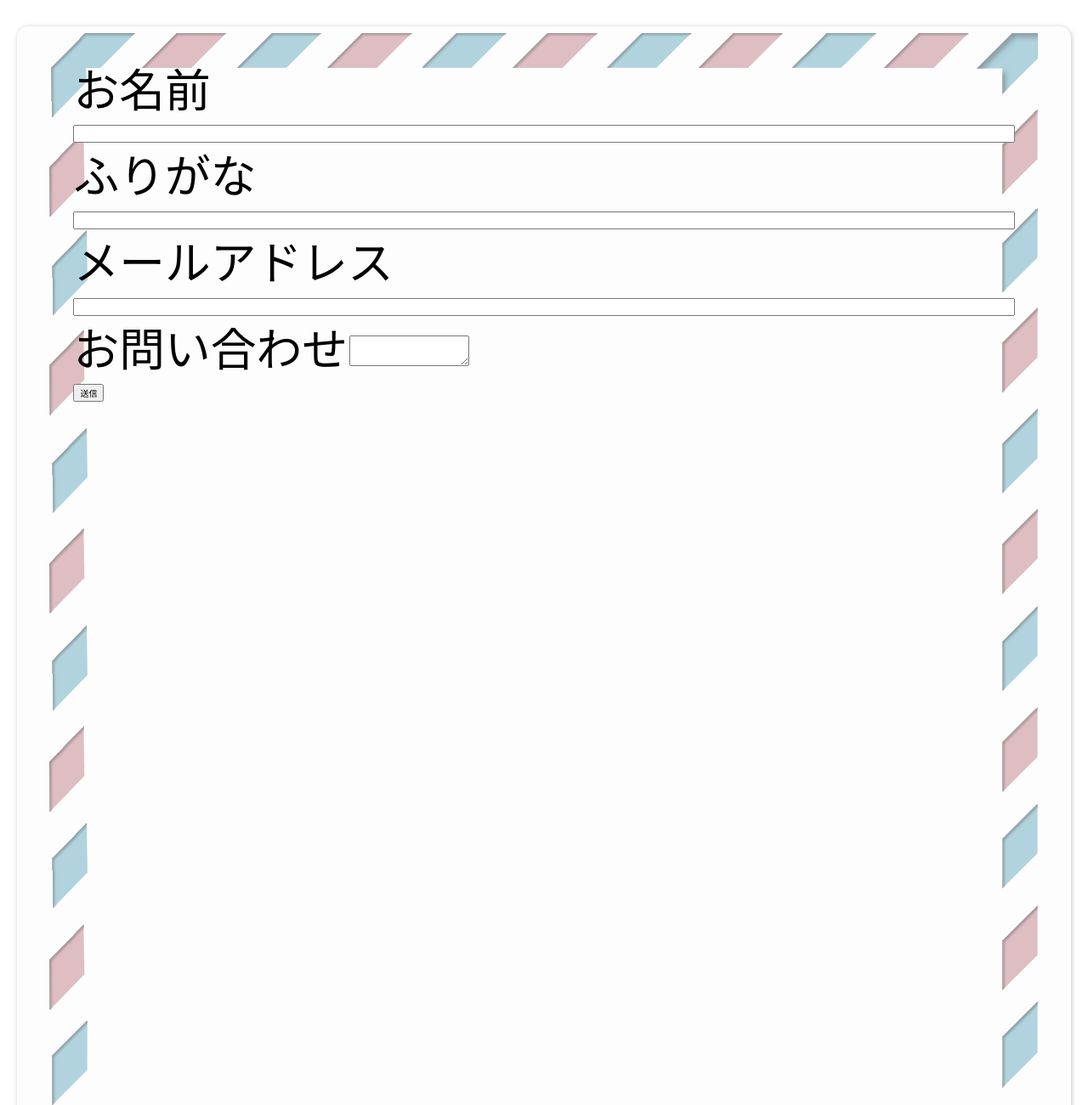
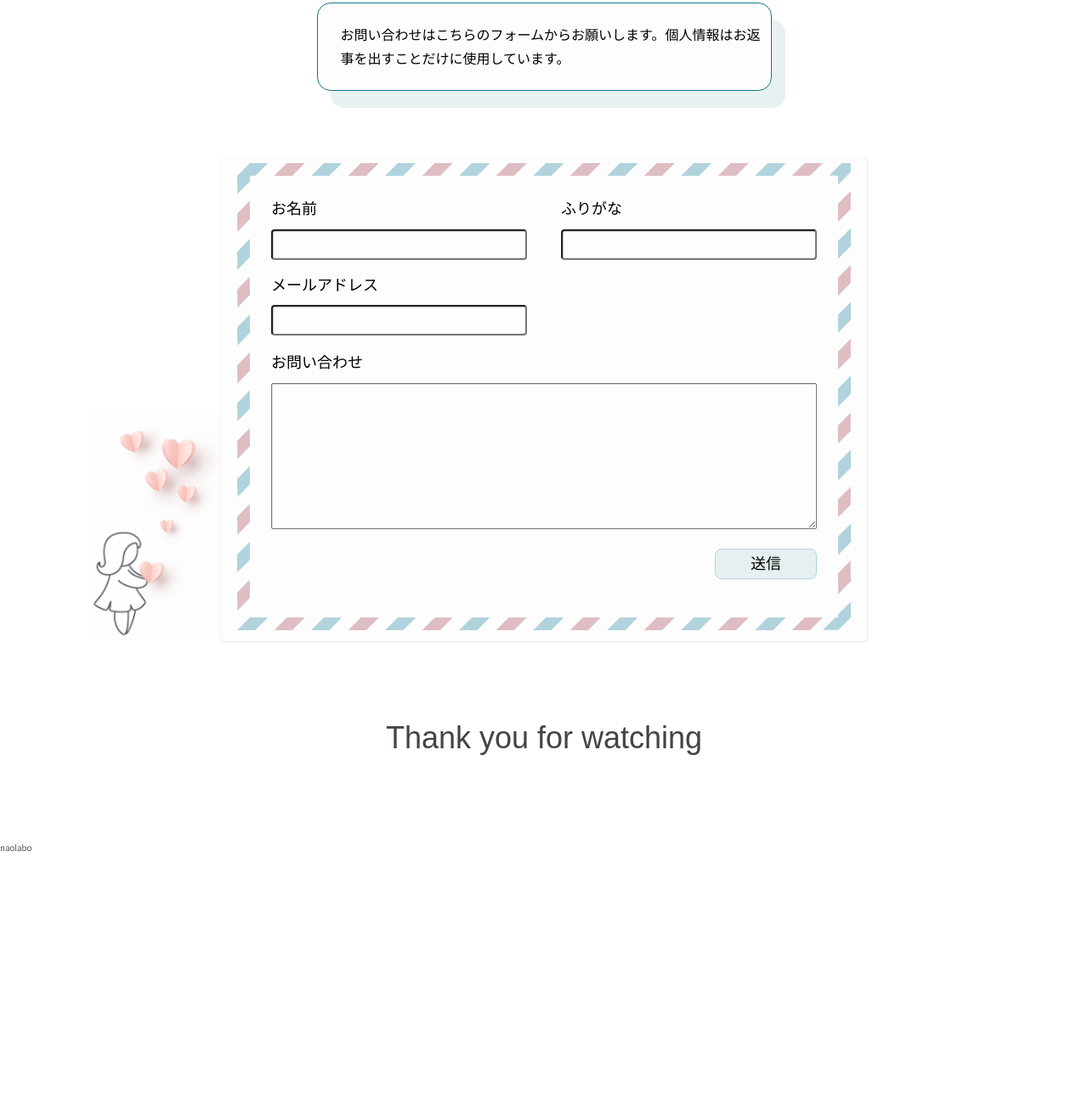
Before and after one commit to zaki358/nao-portfolio, a website built with webpack: page src/index.html in a window 1280 px wide. Shown: the part 5183-6484 px from the top of the page at 85% size. After the commit the page ends 6188 px from the top, so only its background shows below. Built offline with nearby package versions, Linux system fonts and the light colour scheme; a web font is replaced by a local one.

Commit message:
contact完成

```diff
--- a/src/index.html
+++ b/src/index.html
@@ -412,13 +412,14 @@
         </div>
         <h3 class="p-about__sub-heading c-font__sub-heading--green">お問い合わせ</h3>
         <div class="p-contact__caption">
-          <p>
+          <p class="c-font__text">
             お問い合わせはこちらのフォームからお願いします。個人情報はお返事を出すことだけに使用しています。
           </p>
         </div>
         <div class="p-contact__outer">
           <div class="p-contact__inner">
             <form class="p-form__area" action="#" method="" name="contact-form">
+              <div class="p-form__one-line">
                 <div class="p-form__name">
                   <label for="name" class="c-font__form">お名前</label>
                   <input type="text" id="name" name="your-name">
@@ -431,23 +432,28 @@
                   <label for="email" class="c-font__form">メールアドレス</label>
                   <input type="email" id="email" name="your-email">
                 </div>
+              </div>
               <div class="p-form__message">
                 <label for="message" class="c-font__form">お問い合わせ</label>
                 <textarea id="message" name="your-message"></textarea>
               </div>
-              <input type="submit" value="送信">
+              <input class="c-font__form--btn" type="submit" value="送信">
             </form>
           </div>
+          <img class="p-contact__form--img c-img__form" src="<%= require('./images/front-page_contact_human.png') %>"
+            alt="">
         </div>
         <div class="p-contact__thank">
+          <p class="p-contact__one-word c-font__contact--thank">Thank you for watching</p>
         </div>
-        <img src="" alt="">
-        <p>Thank you for watching</p>
+        <img class="p-contact__img--human c-img__human" src="<%= require('./images/front-page_contact_human.png') %>"
+          alt="">
+
 
       </section>
     </main>
     <footer class="l-footer p-footer">
-
+      <p>naolabo</p>
     </footer>
   </div>
 </body>
--- a/src/scss/object/component/_font.scss
+++ b/src/scss/object/component/_font.scss
@@ -100,6 +100,26 @@
   }
   &__form {
     @include mixin.gothic400;
-    font-size: 4.2vw;
+    font-size  : 1.6rem;
+    line-height: 0.7rem;
+    @include mixin.media(pc) {
+      font-size  : 1.8rem;
+      line-height: 2.8rem;
+    }
+  }
+  &__form--btn {
+    @include mixin.gothic400;
+    font-size  : 1.8rem;
+    line-height: 2.6rem;
+  }
+  &__contact--thank {
+    @include mixin.coquette300;
+    font-size  : 2.4rem;
+    line-height: 1.8rem;
+    color      : #444444;
+    @include mixin.media(pc) {
+      font-size : 3.6rem;
+      line-height: 2.8rem;
+    }
   }
 }
--- a/src/scss/object/component/_img.scss
+++ b/src/scss/object/component/_img.scss
@@ -52,4 +52,19 @@
     object-fit   : contain;
     border-radius: 9px;
   }
+  &__form {
+    object-fit: contain;
+    @include mixin.media(pc) {
+      width : min(170px, 12vw);
+      height: auto;
+    }
+  }
+  &__human {
+    height    : 50vw;
+    object-fit: contain;
+    @include mixin.media(tab) {
+      width : min(24vw,170px);
+      height: auto;
+    }
+  }
 }
--- a/src/scss/object/project/_contact.scss
+++ b/src/scss/object/project/_contact.scss
@@ -3,12 +3,14 @@
 
 .p-contact {
   &__wrapper {
+    position  : relative;
     margin-top: 100px;
     padding   : 0 20px;
   }
   &__caption {
     padding      : 22px 12px 24px 27px;
-    width        : 95%;
+    margin       : 115px auto 0 auto;
+    width        : min(95%, 535px);
     height       : auto;
     background   : #FDFDFD;
     border       : 0.1px solid #157788;
@@ -19,27 +21,76 @@
     }
   }
   &__outer {
-    margin-top       : 80px;
-    width            : 100%;
-    height           : 139vw;
-    background-color: val.$white;
-    border-radius    : 1.05vw;
-    box-shadow       : 0.065vw 0.065vw 0.42vw rgba(66, 61, 60, 0.3);
-    padding          : 8px 3vw;
+    display          : flex;
+    justify-content  : center;
+    align-items      : center;
+    margin           : 80px auto 0 auto;
+    width            : 335px;
+    height           : 533px;
+    background-color : val.$white;
+    border-radius    : 4px;
+    box-shadow       : 0.25px 0.25px 1.5px rgba(66, 61, 60, 0.3);
     @include mixin.media(pc) {
-
+      position: relative;
+      width   : 760px;
+      height  : 568px;
     }
   }
   &__inner {
-    width            : 100%;
-    height           : 100%;
+    width            : 95%;
+    height           : 98%;
     background-image : url("@images/front-page_contact_form_background_blue_sp.svg"), url("@images/front-page_contact_form_background_pink_sp.svg");
     background-repeat: no-repeat;
     background-size  : 100%;
-    padding: 28px;
+    padding          : 28px;
     @include mixin.media(pc) {
-
+      background-image: url("@images/front-page_contact_form_background_blue_pc.svg"),url("@images/front-page_contact_form_background_pink_pc.svg");
+      padding         : 40px;
     }
   }
-
+  &__form--img {
+    display: none;
+    @include mixin.media(pc) {
+      display : block;
+      position: absolute;
+      bottom  : 0;
+      right   : 100%;
+      z-index : -1;
+    }
+  }
+  &__thank {
+    position: relative;
+    width   : 100%;
+    height  : 50vw;
+    @include mixin.media(tab) {
+      position  : static;
+      height    : auto;
+      margin    : 100px 0;
+    }
+    @include mixin.media(pc) {
+      width : 100%;
+      height: auto;
+    }
+  }
+  &__one-word {
+    position: absolute;
+    bottom  : 30%;
+    left    : 25%;
+    @include mixin.media(tab) {
+      position  : static;
+      text-align: center;
+    }
+  }
+  &__img--human {
+    position: absolute;
+    bottom  : 0;
+    z-index : -1;
+    @include mixin.media(tab) {
+      bottom: 10%;
+      right : 75%;
+    }
+    @include mixin.media(pc) {
+      display: none;
+    }
+  }
 }
--- a/src/scss/object/project/_footer.scss
+++ b/src/scss/object/project/_footer.scss
@@ -0,0 +1,3 @@
+.p-footer {
+  margin-top: 107px;
+}
--- a/src/scss/object/project/_form.scss
+++ b/src/scss/object/project/_form.scss
@@ -3,22 +3,86 @@
 
 .p-form {
   &__area {
-
+    @include mixin.media(pc) {
+      position: relative;
+    }
     input[type="text"],
     input[type="email"] {
-      width: 100%;
+      width           : 100%;
+      height          : 40px;
+      box-shadow      : inset 0.75px 0.75px 1.5px rgba(73, 73, 73, 0.4);
+      border-radius   : 4px;
+      margin-top      : 9.5px;
+      background-color: val.$white;
+      font-size: 200%;
+      @include mixin.media(pc) {
+        //width: calc(50% - 20px);
+        height: 36px;
+      }
+    }
+    textarea {
+      width           : 100%;
+      height          : 105px;
+      box-shadow      : inset 0.38px 0.38px 0.76px rgba(73, 73, 73, 0.4);
+      border-radius   : 2px;
+      margin-top      : 9.5px;
+      background-color: val.$white;
+      @include mixin.media(pc) {
+        height: 172px;
+      }
+    }
+    input[type="submit"] {
+      display: block;
+      width: 123px;
+      height: 37px;
+      background: rgba(176, 207, 213, 0.3);
+      border: 1px solid val.$graphMain;
+      border-radius: 8px;
+      margin: 24px auto 0 auto;
+      @include mixin.media(pc) {
+        width : 120px;
+        height: 36px;
+        margin: 20px 0 0 auto;
+      }
+    }
+  }
+  &__one-line {
+    @include mixin.media(pc) {
+      display        : flex;
+      flex-wrap      : wrap;
+      flex-direction : row;
+      justify-content: space-between;
     }
   }
   &__name {
-
+    @include mixin.media(pc) {
+      display       : flex;
+      flex-direction: column;
+      width: calc(50% - 20px);
+    }
   }
   &__kana {
-
+    margin-top: 20px;
+    @include mixin.media(pc) {
+      display       : flex;
+      flex-direction: column;
+      width: calc(50% - 20px);
+      margin-top: 0;
+    }
   }
   &__mail {
-
+    margin-top: 20px;
+    @include mixin.media(pc) {
+      display       : flex;
+      flex-direction: column;
+      width: calc(50% - 20px);
+      margin-top: 16px;
+    }
   }
   &__message {
-
+    margin-top: 20px;
+    @include mixin.media(pc) {
+      margin-top: 18px;
+    }
   }
 }
```
Also changed, not shown: dist/css/style.css, dist/images/front-page_contact_form_background_blue_pc.svg (added), dist/images/front-page_contact_form_background_pink_pc.svg (added), dist/images/front-page_contact_human.png (added), dist/index.html, src/images/front-page_contact_form_background_blue_pc.svg (added), src/images/front-page_contact_form_background_pink_pc.svg (added), src/images/front-page_contact_human.png (renamed from src/images/front-page_form_human.png), 1 other file. Lines whose indentation alone changed are shown as unchanged.
